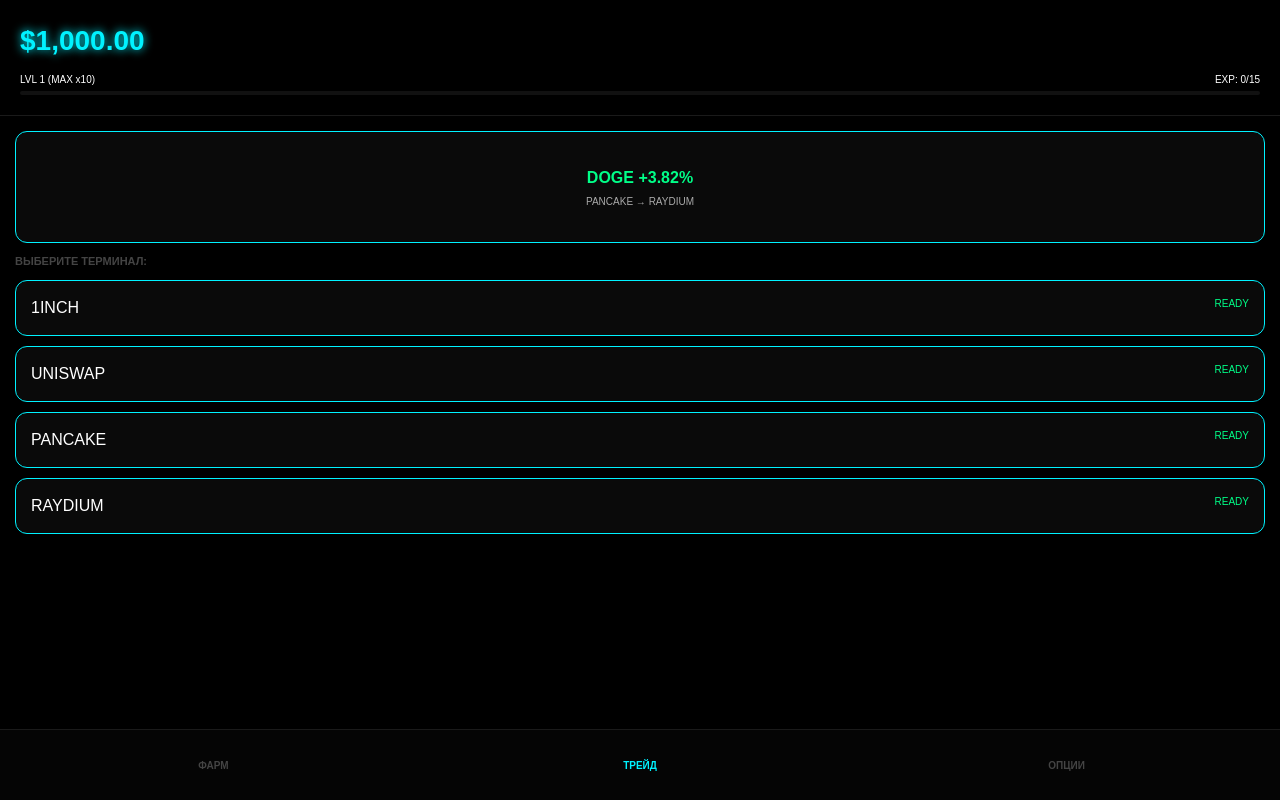
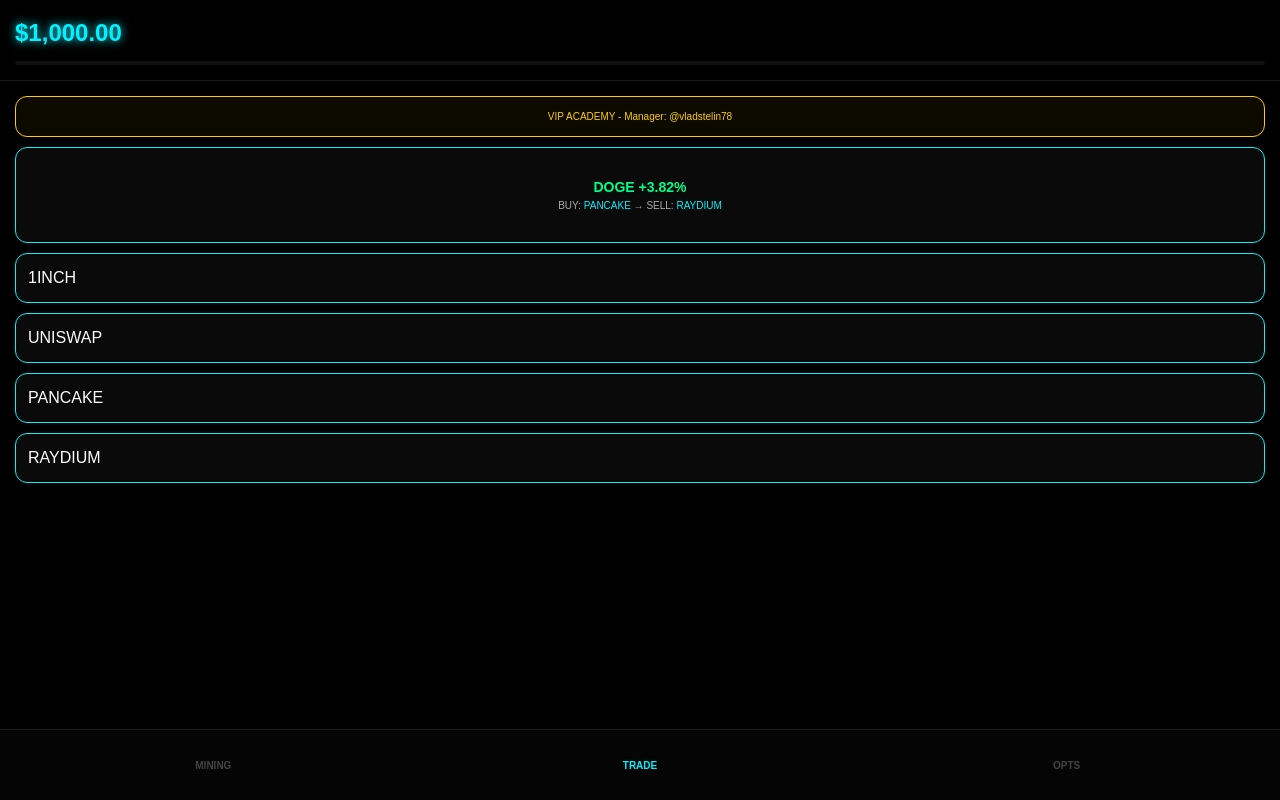
Before and after one commit to katyakuznezc-cmd/treidgame, a React (Vite) app: page / in a window 1280 px wide. Built offline with nearby package versions, Linux system fonts and the light colour scheme.

Commit message:
Update App.jsx

```diff
--- a/src/App.jsx
+++ b/src/App.jsx
@@ -1,9 +1,12 @@
 import React, { useState, useEffect, useRef } from 'react';
 
 const COINS_DATA = [
-  { id: 'TON', lvl: 1 }, { id: 'DOGE', lvl: 1 }, { id: 'NEAR', lvl: 1 }, { id: 'TRX', lvl: 1 },
-  { id: 'SOL', lvl: 2 }, { id: 'ETH', lvl: 2 }, { id: 'XRP', lvl: 2 }, { id: 'ADA', lvl: 2 },
-  { id: 'BTC', lvl: 3 }, { id: 'BNB', lvl: 3 }, { id: 'AVAX', lvl: 3 }, { id: 'PEPE', lvl: 3 }
+  { id: 'TON', base: 5.42, lvl: 1 }, { id: 'DOGE', base: 0.15, lvl: 1 },
+  { id: 'NEAR', base: 6.12, lvl: 1 }, { id: 'TRX', base: 0.11, lvl: 1 },
+  { id: 'SOL', base: 145.30, lvl: 2 }, { id: 'ETH', base: 2640, lvl: 2 },
+  { id: 'XRP', base: 0.62, lvl: 2 }, { id: 'ADA', base: 0.45, lvl: 2 },
+  { id: 'BTC', base: 96200, lvl: 3 }, { id: 'BNB', base: 590, lvl: 3 },
+  { id: 'AVAX', base: 34.20, lvl: 3 }, { id: 'PEPE', base: 0.000008, lvl: 3 }
 ];
 
 const DEX = [{ name: '1INCH' }, { name: 'UNISWAP' }, { name: 'PANCAKE' }, { name: 'RAYDIUM' }];
@@ -18,7 +21,8 @@ export default function App() {
   const [amount, setAmount] = useState(100);
   const [leverage, setLeverage] = useState(5);
 
-  const [activePos, setActivePos] = useState(null);
+  // СОСТОЯНИЕ АКТИВНОЙ СДЕЛКИ
+  const [activeTrade, setActiveTrade] = useState(null); // { coinId, buyDex, amount, leverage }
   const [isSyncing, setIsSyncing] = useState(false);
   const [syncTimer, setSyncTimer] = useState(0);
 
@@ -30,7 +34,6 @@ export default function App() {
   const [soundEnabled, setSoundEnabled] = useState(true);
 
   const clickSound = useRef(null);
-
   const neededTrades = level === 1 ? 15 : level === 2 ? 35 : 75;
   const getMaxLev = () => level === 1 ? 10 : level === 2 ? 25 : level === 3 ? 50 : 100;
 
@@ -44,38 +47,34 @@ export default function App() {
     }
   }, [balance, level, tradesInLevel]);
 
-  // ГЕНЕРАТОР СИГНАЛОВ НА ГЛАВНОМ ЭКРАНЕ
+  // Генератор сигналов
   useEffect(() => {
-    let timer;
-    if (tab === 'trade' && !signal && !activePos && !isSyncing) {
+    if (tab === 'trade' && !signal && !activeTrade && !isSyncing) {
       setIsAnalyzing(true);
-      timer = setTimeout(() => {
+      const timer = setTimeout(() => {
         const avail = COINS_DATA.filter(c => c.lvl <= level);
         const coin = avail[Math.floor(Math.random() * avail.length)];
         const bDex = DEX[Math.floor(Math.random() * DEX.length)].name;
         let sDex = DEX[Math.floor(Math.random() * DEX.length)].name;
         while(sDex === bDex) sDex = DEX[Math.floor(Math.random() * DEX.length)].name;
-
         setSignal({
-          coin: coin.id,
-          buyDex: bDex,
-          sellDex: sDex,
+          coin: coin.id, buyDex: bDex, sellDex: sDex,
           perc: (Math.random() * (4.0 - 3.0) + 3.0).toFixed(2)
         });
         setIsAnalyzing(false);
       }, 3000);
+      return () => clearTimeout(timer);
     }
-    return () => clearTimeout(timer);
-  }, [tab, signal, activePos, isSyncing, level]);
+  }, [tab, signal, activeTrade, isSyncing, level]);
 
   const buyCoin = (id) => {
-    if (balance < amount || activePos || isSyncing) return;
+    if (balance < amount || activeTrade || isSyncing) return;
     setBalance(b => b - amount);
-    setActivePos(id);
+    setActiveTrade({ coinId: id, buyDex: selectedDex, amount, leverage });
   };
 
   const sellCoin = () => {
-    if (!activePos || isSyncing) return;
+    if (!activeTrade || isSyncing) return;
     setIsSyncing(true);
     setSyncTimer(6);
     const itv = setInterval(() => {
@@ -91,19 +90,28 @@ export default function App() {
   };
 
   const finalizeTrade = () => {
-    const isWin = Math.random() < 0.8;
+    // ПРОВЕРКА: Продал ли игрок на той бирже, что была в сигнале?
+    const correctDex = selectedDex === signal.sellDex;
+    const correctCoin = activeTrade.coinId === signal.coin;
+    const luck = Math.random() < 0.8; // Шанс 80%
+
     let pnl;
+    const isWin = correctDex && correctCoin && luck;
+
     if (isWin) {
-      pnl = amount * leverage * (parseFloat(signal.perc) / 100);
+      pnl = activeTrade.amount * activeTrade.leverage * (parseFloat(signal.perc) / 100);
       if (tradesInLevel + 1 >= neededTrades) {
         setLevel(l => l + 1); setTradesInLevel(0); setLvlUpModal(true);
       } else { setTradesInLevel(t => t + 1); }
     } else {
-      pnl = -(amount * leverage * (Math.random() * 0.005 + 0.01));
+      // Если биржа не та, убыток больше
+      const lossFactor = correctDex ? (Math.random() * 0.5 + 1.0) : 2.5;
+      pnl = -(activeTrade.amount * activeTrade.leverage * (lossFactor / 100));
     }
-    setBalance(b => b + amount + pnl);
-    setResult({ win: isWin, val: Math.abs(pnl).toFixed(2) });
-    setIsSyncing(false); setActivePos(null); setSignal(null); setSelectedDex(null);
+
+    setBalance(b => b + activeTrade.amount + pnl);
+    setResult({ win: isWin, val: Math.abs(pnl).toFixed(2), reason: !correctDex ? "WRONG EXCHANGE" : "" });
+    setIsSyncing(false); setActiveTrade(null); setSignal(null); setSelectedDex(null);
   };
 
   const handleGlobalClick = (e) => {
@@ -123,75 +131,75 @@ export default function App() {
   return (
     <div onPointerDown={handleGlobalClick} style={{width:'100vw', height:'100dvh', background:'#000', color:'#fff', fontFamily:'sans-serif', overflow:'hidden', display:'flex', flexDirection:'column', position:'relative'}}>
       <style>{`
-        .card { background:#0a0a0a; border:1px solid #00f2ff; border-radius:12px; padding:15px; margin-bottom:10px; }
+        .card { background:#0a0a0a; border:1px solid #00f2ff; border-radius:12px; padding:12px; margin-bottom:10px; }
         .neon { color:#00f2ff; text-shadow:0 0 10px #00f2ff; }
         .btn { width:100%; padding:15px; border-radius:10px; border:none; font-weight:bold; cursor:pointer; text-transform:uppercase; }
         .dollar { position: absolute; color: #00ff88; font-weight: 900; pointer-events: none; animation: pop 0.6s forwards; z-index: 9999; font-size: 28px; }
         @keyframes pop { 0% { opacity: 1; transform: translateY(0); } 100% { opacity: 0; transform: translateY(-120px); } }
-        input { background: #000; border: 1px solid #333; color: #00f2ff; padding: 8px; border-radius: 5px; text-align: center; font-weight: bold; }
+        input { background: #000; border: 1px solid #333; color: #00f2ff; padding: 8px; border-radius: 5px; text-align: center; width:100%; }
       `}</style>
 
       {clicks.map(c => <div key={c.id} className="dollar" style={{left: c.x-10, top: c.y-20}}>$</div>)}
 
-      <header style={{padding:20, borderBottom:'1px solid #1a1a1a'}}>
-        <div className="neon" style={{fontSize:28, fontWeight:'bold'}}>${balance.toLocaleString(undefined, {minimumFractionDigits:2})}</div>
-        <div style={{marginTop:10}}>
-          <div style={{display:'flex', justifyContent:'space-between', fontSize:10, marginBottom:4}}>
-            <span>LVL {level} (MAX x{getMaxLev()})</span>
-            <span>EXP: {tradesInLevel}/{neededTrades}</span>
-          </div>
-          <div style={{width:'100%', height:4, background:'#111', borderRadius:2}}>
-            <div style={{width:`${(tradesInLevel/neededTrades)*100}%`, height:'100%', background:'#00f2ff', boxShadow:'0 0 8px #00f2ff'}}></div>
-          </div>
+      <header style={{padding:15, borderBottom:'1px solid #1a1a1a'}}>
+        <div className="neon" style={{fontSize:24, fontWeight:'bold'}}>${balance.toLocaleString(undefined, {minimumFractionDigits:2})}</div>
+        <div style={{width:'100%', height:4, background:'#111', borderRadius:2, marginTop:10}}>
+          <div style={{width:`${(tradesInLevel/neededTrades)*100}%`, height:'100%', background:'#00f2ff', boxShadow:'0 0 8px #00f2ff'}}></div>
         </div>
       </header>
 
       <main style={{flex:1, overflowY:'auto', padding:15, paddingBottom:80}}>
         {tab === 'trade' && (
           <>
-            {/* БЛОК СИГНАЛА - ВСЕГДА СВЕРХУ */}
-            <div className="card" style={{textAlign:'center', minHeight: 80, display:'flex', alignItems:'center', justifyContent:'center'}}>
-                {isAnalyzing ? (
-                  <span className="neon">АНАЛИЗ РЫНКА...</span>
-                ) : signal ? (
-                  <div>
-                    <div style={{fontSize:16, fontWeight:'bold', color:'#00ff88'}}>{signal.coin} +{signal.perc}%</div>
-                    <div style={{fontSize:10, color:'#aaa', marginTop:4}}>{signal.buyDex} → {signal.sellDex}</div>
-                  </div>
-                ) : <span>ОЖИДАНИЕ...</span>}
+            <div className="card" style={{borderColor: '#ffcc00', background: 'rgba(255,204,0,0.05)', textAlign:'center'}}>
+              <div style={{fontSize:10, color:'#ffcc00'}}>VIP ACADEMY - Manager: @vladstelin78</div>
+            </div>
+
+            <div className="card" style={{textAlign:'center', minHeight: 70, display:'flex', alignItems:'center', justifyContent:'center', borderStyle: activeTrade ? 'dashed' : 'solid'}}>
+                {isAnalyzing ? <span className="neon">SCANNING...</span> :
+                signal ? (<div>
+                    <div style={{fontSize:14, fontWeight:'bold', color:'#00ff88'}}>{signal.coin} +{signal.perc}%</div>
+                    <div style={{fontSize:10, color:'#aaa'}}>BUY: <span style={{color: activeTrade ? '#555' : '#00f2ff'}}>{signal.buyDex}</span> → SELL: <span style={{color:'#00f2ff'}}>{signal.sellDex}</span></div>
+                    {activeTrade && <div style={{fontSize:9, color:'#ffcc00', marginTop:5}}>ASSET SECURED. GO TO {signal.sellDex} TO SELL!</div>}
+                </div>) : <span>WAITING...</span>}
             </div>
 
             {!selectedDex ? (
-              <div>
-                <div style={{fontSize:11, color:'#444', marginBottom:10, fontWeight:'bold'}}>ВЫБЕРИТЕ ТЕРМИНАЛ:</div>
-                {DEX.map(d => (
-                  <div key={d.name} className="card" onClick={() => setSelectedDex(d.name)} style={{cursor:'pointer'}}>
-                    {d.name} <span style={{float:'right', fontSize:10, color:'#00ff88'}}>READY</span>
-                  </div>
-                ))}
-              </div>
+              DEX.map(d => (
+                <div key={d.name} className="card" onClick={() => setSelectedDex(d.name)} style={{cursor:'pointer', borderColor: activeTrade && d.name === signal?.sellDex ? '#00ff88' : '#00f2ff'}}>
+                  {d.name} {activeTrade && d.name === signal?.sellDex && <span style={{float:'right', fontSize:10, color:'#00ff88'}}>TARGET</span>}
+                </div>
+              ))
             ) : (
               <div>
-                <div onClick={() => {if(!activePos) setSelectedDex(null)}} style={{color:'#00f2ff', marginBottom:10, fontSize:12, cursor:'pointer'}}>← К БИРЖАМ</div>
+                <div onClick={() => setSelectedDex(null)} style={{color:'#00f2ff', marginBottom:10, fontSize:12, cursor:'pointer'}}>← BACK TO LIST</div>
+
                 <div className="card">
-                  <div style={{display:'flex', gap:10}}>
-                    <div style={{flex:1}}><small style={{fontSize:9}}>СУММА</small><input style={{width:'100%'}} type="number" disabled={activePos} value={amount} onChange={e=>setAmount(Number(e.target.value))} /></div>
-                    <div style={{flex:1}}><small style={{fontSize:9}}>ПЛЕЧО</small><input style={{width:'100%'}} type="number" disabled={activePos} value={leverage} onChange={e=>{
+                  <div style={{display:'flex', gap:10, marginBottom:10}}>
+                    <input type="number" disabled={activeTrade} value={amount} onChange={e=>setAmount(Number(e.target.value))} />
+                    <input type="number" disabled={activeTrade} value={leverage} onChange={e=>{
                       let v = Number(e.target.value); if(v > getMaxLev()) v = getMaxLev(); setLeverage(v);
-                    }} /></div>
+                    }} />
+                  </div>
+                  <div style={{display:'flex', justifyContent:'space-between', fontSize:9}}>
+                    <span style={{color:'#00ff88'}}>PROFIT: +${(amount * leverage * (parseFloat(signal?.perc || 0)/100)).toFixed(2)}</span>
+                    <span style={{color:'#ff4444'}}>RISK: -${(amount * leverage * 0.015).toFixed(2)}</span>
                   </div>
                 </div>
 
                 {COINS_DATA.map(c => (
                   <div key={c.id} className="card" style={{opacity: c.lvl > level ? 0.3 : 1, display:'flex', justifyContent:'space-between', alignItems:'center'}}>
-                    <span>{c.id}</span>
-                    {activePos === c.id ? (
-                        <button className="btn" style={{width:100, background:'#ff0055'}} onClick={sellCoin} disabled={isSyncing}>
+                    <div>
+                        <div style={{fontWeight:'bold'}}>{c.id}</div>
+                        <div style={{fontSize:10, color:'#555'}}>${(c.base + (Math.random()*0.05)).toFixed(2)}</div>
+                    </div>
+                    {activeTrade?.coinId === c.id ? (
+                        <button className="btn" style={{width:90, background:'#ff0055'}} onClick={sellCoin} disabled={isSyncing}>
                            {isSyncing ? `${syncTimer}s` : 'SELL'}
                         </button>
                     ) : (
-                        <button className="btn" style={{width:100, background: c.lvl > level ? '#1a1a1a' : '#00ff88', color:'#000'}}
-                        disabled={c.lvl > level || activePos} onClick={() => buyCoin(c.id)}>
+                        <button className="btn" style={{width:90, background: c.lvl > level ? '#1a1a1a' : '#00ff88', color:'#000'}}
+                        disabled={c.lvl > level || activeTrade} onClick={() => buyCoin(c.id)}>
                         {c.lvl > level ? `LVL ${c.lvl}` : 'BUY'}
                         </button>
                     )}
@@ -201,43 +209,24 @@ export default function App() {
             )}
           </>
         )}
-
-        {tab === 'mining' && (
-          <div style={{height:'100%', display:'flex', alignItems:'center', justifyContent:'center'}}>
-             <div onClick={() => setBalance(b => b + 0.15)} style={{width: 200, height: 200, border: '6px solid #00f2ff', borderRadius: '50%', display: 'flex', alignItems: 'center', justifyContent: 'center', fontSize: 30, color: '#00f2ff', cursor:'pointer', fontWeight:'bold'}}>TAP</div>
-          </div>
-        )}
-
-        {tab === 'opts' && (
-          <div>
-            <div className="card" onClick={() => setSoundEnabled(!soundEnabled)}>ЗВУК: {soundEnabled ? 'ВКЛ' : 'ВЫКЛ'}</div>
-            <div className="card" onClick={() => window.open('https://t.me/kriptoalians')} style={{color:'#ffcc00', textAlign:'center'}}>@KRIPTOALIANS</div>
-          </div>
-        )}
+        {/* Вкладки FARM и OPTS аналогичны */}
+        {tab === 'mining' && <div style={{height:'100%', display:'flex', alignItems:'center', justifyContent:'center'}}><div onClick={() => setBalance(b => b + 0.15)} style={{width: 200, height: 200, border: '6px solid #00f2ff', borderRadius: '50%', display: 'flex', alignItems: 'center', justifyContent: 'center', fontSize: 30, color: '#00f2ff', cursor:'pointer'}}>TAP</div></div>}
+        {tab === 'opts' && <div><div className="card" onClick={() => setSoundEnabled(!soundEnabled)}>SOUND: {soundEnabled ? 'ON' : 'OFF'}</div><div className="card" onClick={() => window.open('https://t.me/kriptoalians')} style={{color:'#ffcc00', textAlign:'center'}}>@KRIPTOALIANS</div></div>}
       </main>
 
       <nav style={{height:70, display:'flex', background:'#050505', borderTop:'1px solid #1a1a1a'}}>
         {['mining', 'trade', 'opts'].map(t => (
-          <div key={t} onClick={() => setTab(t)} style={{flex:1, display:'flex', alignItems:'center', justifyContent:'center', color: tab===t?'#00f2ff':'#444', fontSize:10, fontWeight:'bold'}}>{t === 'mining' ? 'ФАРМ' : t === 'trade' ? 'ТРЕЙД' : 'ОПЦИИ'}</div>
+          <div key={t} onClick={() => setTab(t)} style={{flex:1, display:'flex', alignItems:'center', justifyContent:'center', color: tab===t?'#00f2ff':'#444', fontSize:10, fontWeight:'bold'}}>{t.toUpperCase()}</div>
         ))}
       </nav>
 
       {result && (
         <div style={{position:'absolute', inset:0, background:'rgba(0,0,0,0.9)', zIndex:2000, display:'flex', alignItems:'center', justifyContent:'center', padding:20}}>
-            <div className="card" style={{width:'100%', textAlign:'center', borderColor: result.win ? '#00ff88' : '#ff0055', padding:30}}>
-                <h2 style={{color: result.win ? '#00ff88' : '#ff0055'}}>{result.win ? 'SUCCESS' : 'LOSS'}</h2>
+            <div className="card" style={{width:'100%', textAlign:'center', borderColor: result.win ? '#00ff88' : '#ff0055'}}>
+                <h2 style={{color: result.win ? '#00ff88' : '#ff0055'}}>{result.win ? 'SUCCESS' : 'FAILED'}</h2>
+                <div style={{fontSize:10, color:'#aaa', marginBottom:10}}>{result.reason}</div>
                 <h1 className="neon">${result.val}</h1>
-                <button className="btn" style={{background:'#fff', color:'#000', marginTop:20}} onClick={()=>setResult(null)}>OK</button>
-            </div>
-        </div>
-      )}
-
-      {lvlUpModal && (
-        <div style={{position:'absolute', inset:0, background:'rgba(0,0,0,0.95)', zIndex:3000, display:'flex', alignItems:'center', justifyContent:'center', padding:20}}>
-            <div className="card" style={{width:'100%', textAlign:'center', borderColor:'#00f2ff', padding:40}}>
-                <h1 className="neon">LEVEL UP!</h1>
-                <p>Max Lev: <span style={{color:'#00ff88'}}>x{getMaxLev()}</span></p>
-                <button className="btn" style={{background:'#00f2ff', color:'#000', marginTop:20}} onClick={()=>setLvlUpModal(false)}>GO</button>
+                <button className="btn" style={{background:'#fff', color:'#000'}} onClick={()=>setResult(null)}>OK</button>
             </div>
         </div>
       )}
```
